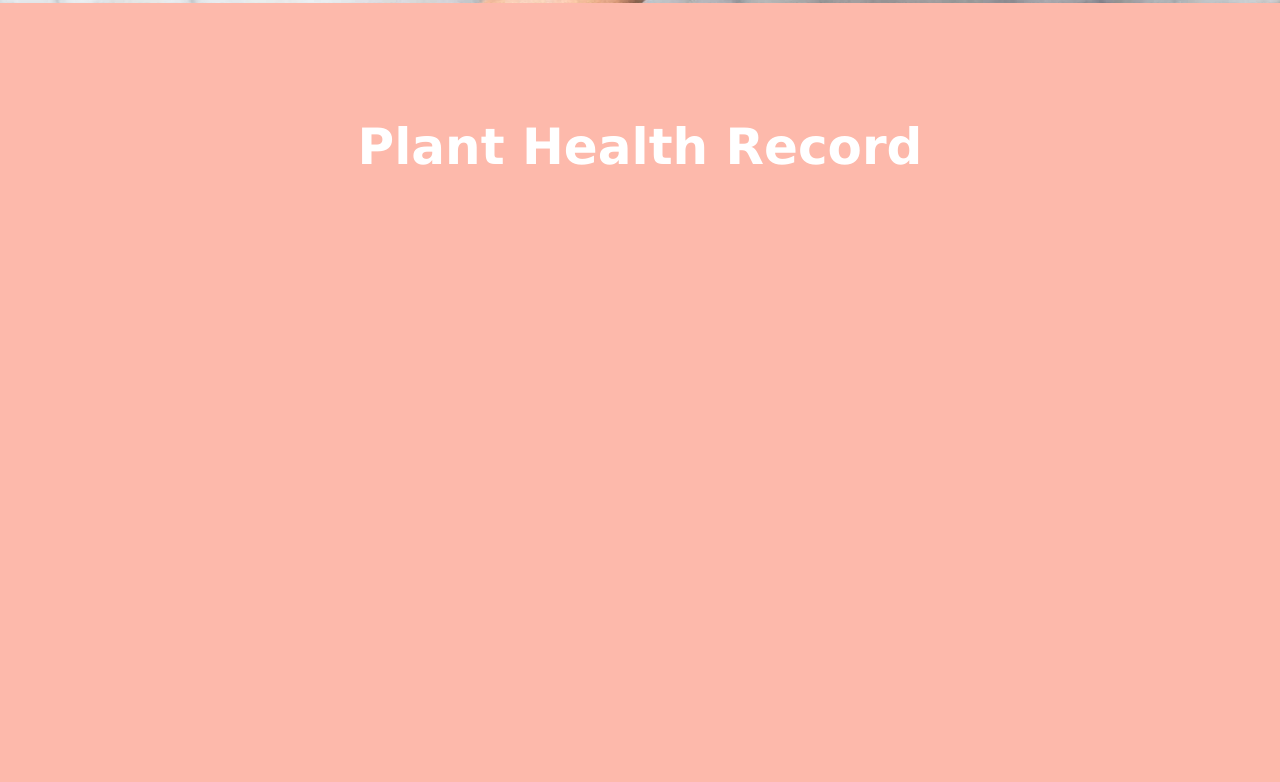
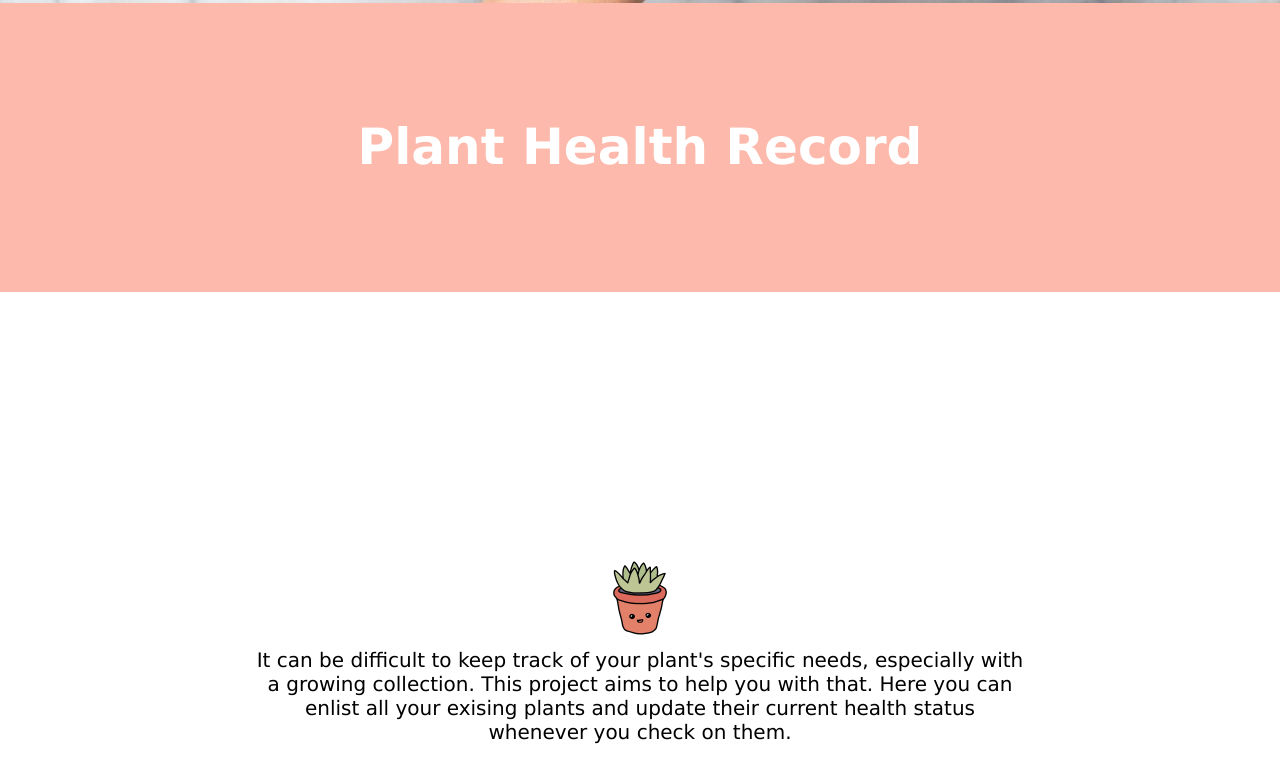
Before and after one commit to RalphHernandez/Simple-CRUD-Project, a plain HTML site: page index.html in a window 1280 px wide. Shown: the part 932-1714 px from the top of the page. Before the commit the page ends 1224 px from the top, so only its background shows below. Drawn offline with Linux system fonts and the light colour scheme.

Commit message:
Homepage Design
-second homepage revision.
-added a gif image.
-added a brief description about the project.

```diff
--- a/index.html
+++ b/index.html
@@ -26,5 +26,13 @@
 		</div>
 
 		<h1 class = "webTitle">Plant Health Record</h1>
+
+		<div class = "webDescriptionBox">
+			<img class = "webDescriptionBoxGif" src = "images/succulents gif.gif" alt = "a gif image of succulent characters">
+			<p>It can be difficult to keep track of your plant's specific needs,
+			especially with a growing collection. This project aims to help you
+			with that. Here you can enlist all your exising plants and update
+			their current health status whenever you check on them.</p>
+		</div>
 	</body>
 </html>
--- a/style.css
+++ b/style.css
@@ -50,13 +50,6 @@ a.active, a:hover{
 	height: 100%;
 	float: none;
 }
-.description{
-	width: 100%;
-	height: 1000px;
-	position: absolute;
-	top: 400px;
-	background: #FFFFFF;
-}
 .header{
 	position: relative;
 }
@@ -77,3 +70,22 @@ a.active, a:hover{
 	font-size: 50px;
 	color: #FFFFFF;
 }
+.webDescriptionBox{
+	position: absolute;
+	width: 100%;
+	height: 100%;
+	background-color: #FFFFFF;
+	padding: 20% 20%;
+}
+.webDescriptionBoxGif{
+	width: 100px;
+	height: 100px;
+	margin-right: auto;
+	margin-left: auto;
+	float: none;
+	display: block;
+}
+p{
+	text-align: center;
+	font-size: 20px;
+}
```
Also changed, not shown: Images/succulents gif.gif (added).
